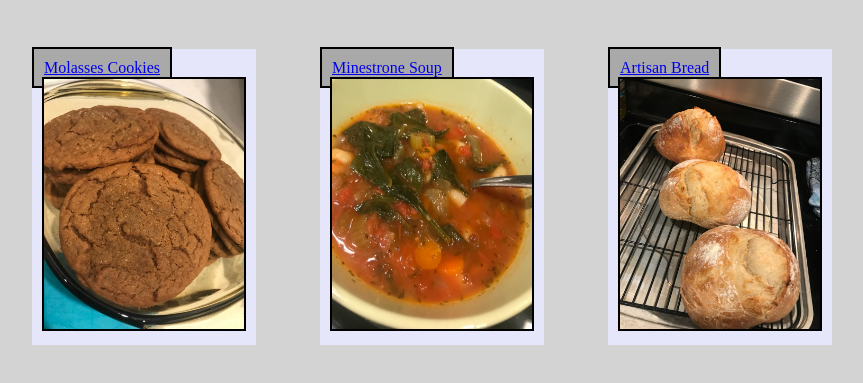
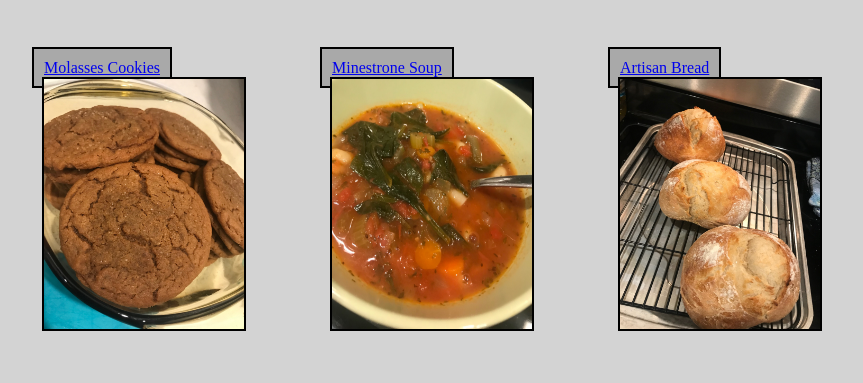
Before and after one commit to TheMonkeyLoses/odin-recipes, a plain HTML site: page index.html in a window 1280 px wide. Shown: the part 61-444 px from the top of the page, without its empty margins (6-869 px from the left). Drawn offline with Linux system fonts and the light colour scheme.

Commit message:
Remove background color from divs

```diff
--- a/style.css
+++ b/style.css
@@ -4,7 +4,6 @@ h1 {
 
 div {
     display: inline-block;
-    background-color: lavender;
     padding: 10px;
     margin: 30px;
 }
```
